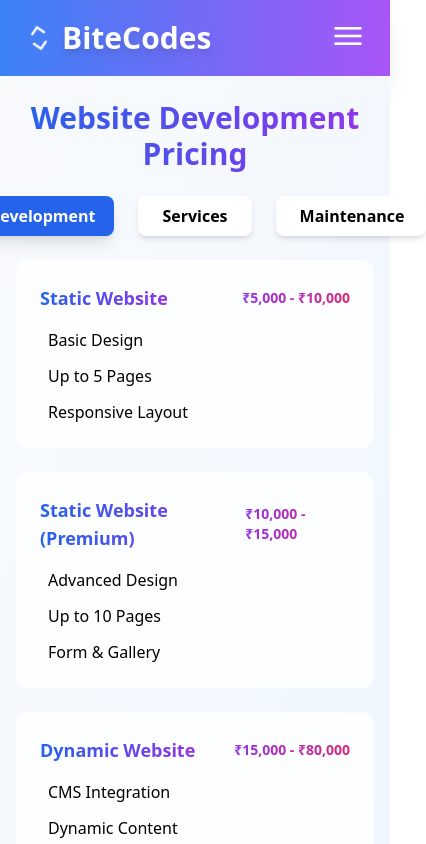
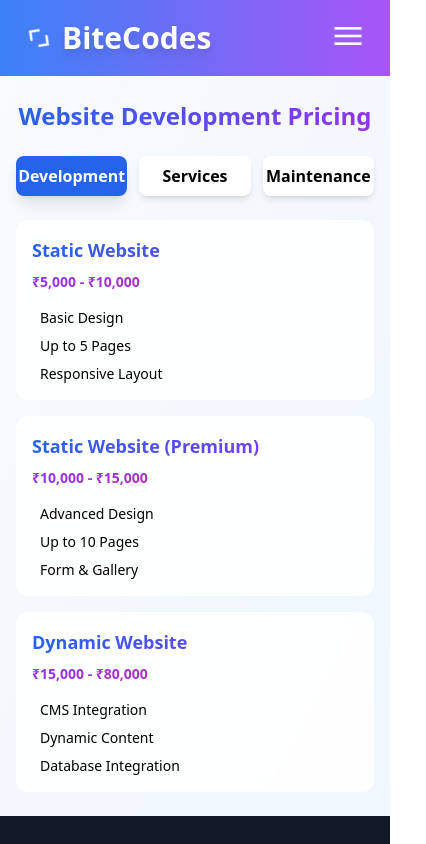
Before and after one commit to BitecodesHub/BiteCodes, a React (Create React App) app: page /pricelist in a window 390 px wide. Shown: the top 844 px of the page, 426 px wide, since content can reach past the window. Built offline with nearby package versions, Linux system fonts and the light colour scheme.

Commit message:
Centered button in pricelist for mobile view

```diff
--- a/src/components/PriceList.js
+++ b/src/components/PriceList.js
@@ -5,20 +5,21 @@ export const PriceList = () => {
 
   return (
     <div id="webcrumbs">
-      <div className="w-full bg-gradient-to-br from-slate-50 to-blue-50 py-6 px-4 md:px-12">
-        <h1 className="text-3xl md:text-4xl font-bold mb-6 text-center bg-clip-text text-transparent bg-gradient-to-r from-blue-600 to-purple-600">
+      <div className="w-full bg-gradient-to-br from-slate-50 to-blue-50 py-6 px-4 md:px-8">
+        <h1 className="text-2xl md:text-4xl font-bold mb-6 text-center bg-clip-text text-transparent bg-gradient-to-r from-blue-600 to-purple-600">
           Website Development Pricing
         </h1>
 
-        {/* Section Tabs - Always in One Line */}
-        <div className="flex justify-center space-x-6 mb-6">
+        {/* Section Tabs - Auto-Adjusting Buttons */}
+        <div className="grid grid-cols-3 gap-3 md:gap-6 mb-6">
           {["Development", "Services", "Maintenance"].map((section) => (
            <button
            key={section}
-              className={`w-[150px] md:w-auto px-6 py-2 text-center rounded-lg font-semibold transition-all duration-300 ${
-                activeSection === section
+           className={`px-4 py-2 text-center rounded-lg font-semibold transition-all duration-300 transform hover:scale-105
+                       flex items-center justify-center  // Added this line
+                       ${activeSection === section
                          ? "bg-blue-600 text-white shadow-lg"
-                  : "bg-white shadow-md"
+                         : "bg-white shadow-md hover:bg-blue-50"
                        }`}
            onClick={() => setActiveSection(section)}
          >
@@ -28,7 +29,7 @@ export const PriceList = () => {
         </div>
 
         {/* Pricing Sections - Responsive Grid */}
-        <div className="grid grid-cols-1 md:grid-cols-2 gap-6">
+        <div className="grid grid-cols-1 md:grid-cols-2 gap-4 md:gap-6">
           {/* Website Development */}
           {activeSection === "Development" && (
             <>
@@ -94,18 +95,18 @@ export const PriceList = () => {
 
 // Reusable PriceCard Component (Mobile-Friendly)
 const PriceCard = ({ title, price, features }) => (
-  <div className="group bg-white/80 backdrop-blur-sm rounded-xl p-6 hover:shadow-xl transition-all duration-500 hover:-translate-y-2 w-full mx-auto">
-    <div className="flex items-center justify-between mb-4">
+  <div className="group bg-white/90 backdrop-blur-sm rounded-xl p-4 md:p-6 hover:shadow-xl transition-all duration-500 hover:-translate-y-2 w-full mx-auto transform hover:scale-105">
+    <div className="flex flex-col md:flex-row md:items-center md:justify-between mb-4">
       <h3 className="text-lg md:text-xl font-semibold bg-clip-text text-transparent bg-gradient-to-r from-blue-600 to-purple-600">
         {title}
       </h3>
-      <span className="text-sm md:text-lg font-bold bg-clip-text text-transparent bg-gradient-to-r from-purple-600 to-pink-600">
+      <span className="text-sm md:text-lg font-bold bg-clip-text text-transparent bg-gradient-to-r from-purple-600 to-pink-600 mt-2 md:mt-0">
         {price}
       </span>
     </div>
-    <ul className="space-y-3">
+    <ul className="space-y-2">
       {features.map((feature, index) => (
-        <li key={index} className="flex items-center gap-2">
+        <li key={index} className="flex items-center gap-2 text-sm md:text-base">
           <i className="fa-solid fa-check text-green-500"></i>
           <span className="group-hover:translate-x-2 transition-transform duration-300">{feature}</span>
         </li>
```
Lines whose indentation alone changed are shown as unchanged.
